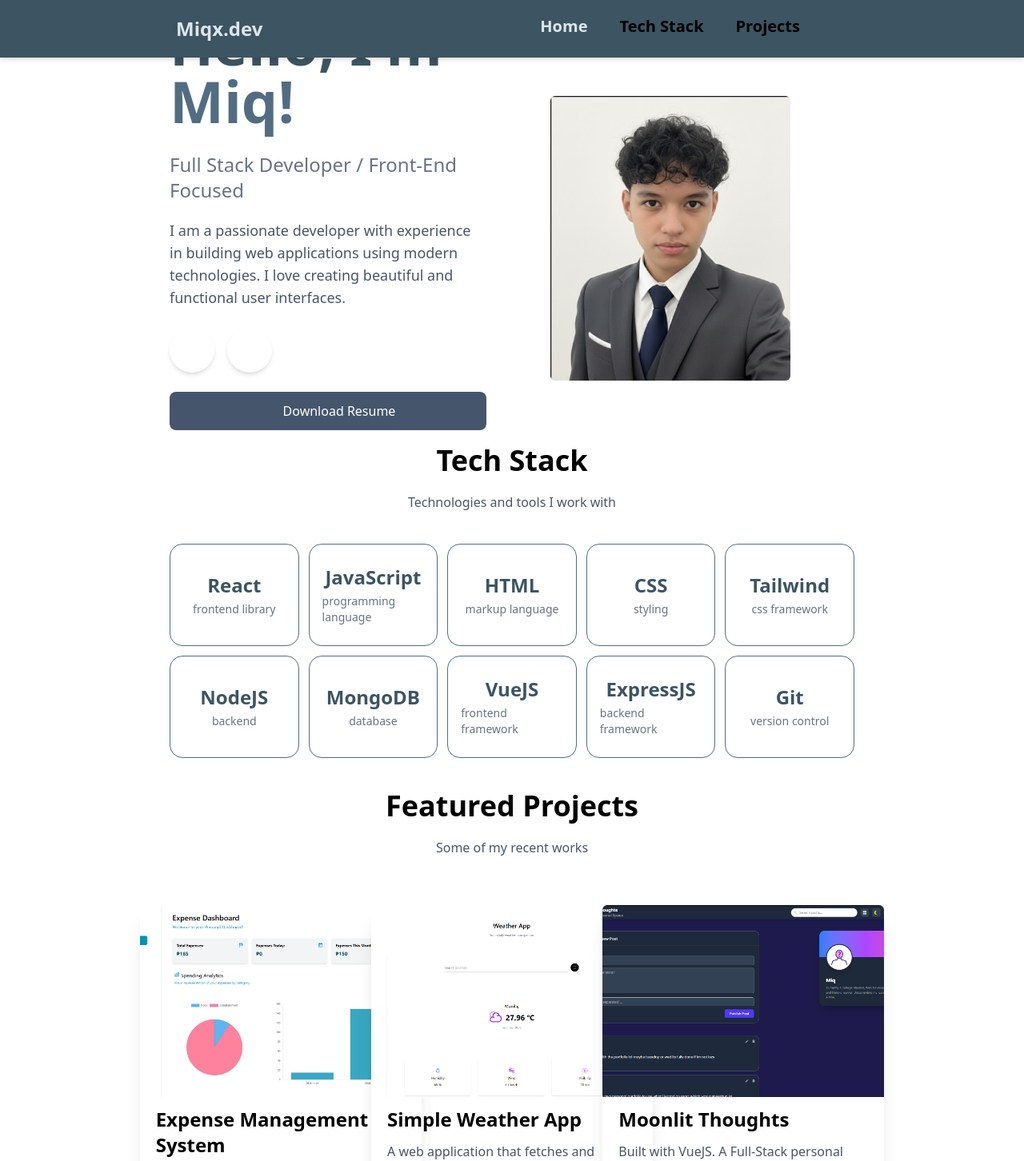
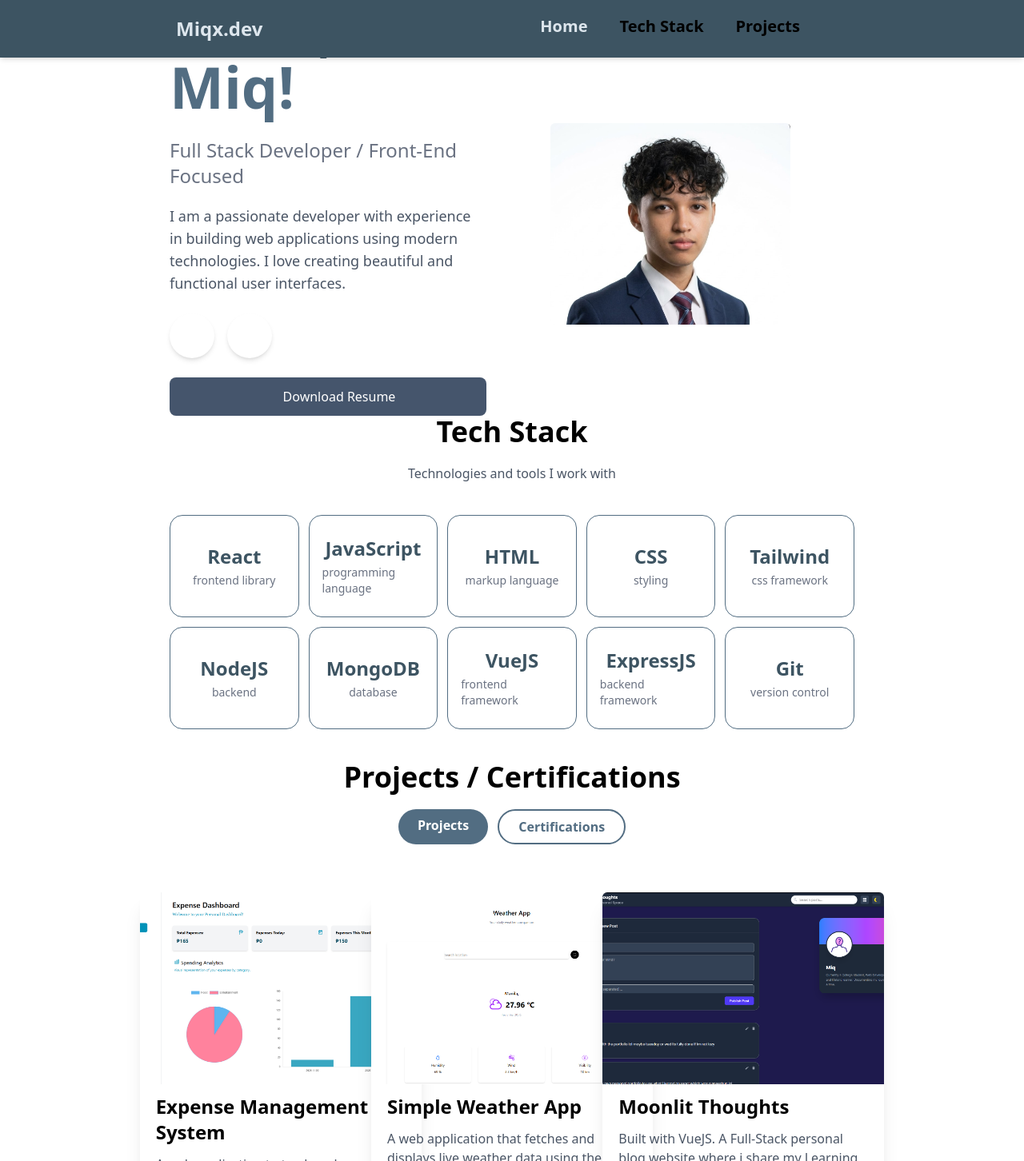
Before and after one commit to Miqu3lla/portfolio, a React (Vite) app: page / in a window 1280 px wide. Shown: the top 1452 px of the page at 80% size. Built offline with nearby package versions, Linux system fonts and the light colour scheme; some icons are missing.

Commit message:
add certification page

```diff
--- /dev/null
+++ b/src/components/certifications.jsx
@@ -0,0 +1,29 @@
+
+
+function CertificationCard({ image, title, description, link }) {
+    return (
+        <div className='flex flex-col items-center bg-secondary-dark rounded-2xl p-6 shadow-lg w-72'>
+            <img src={image} alt={title} className='w-full h-40 object-cover rounded-xl mb-4' />
+            <h2 className='text-xl font-bold text-primary-light mb-2 text-center'>{title}</h2>
+            <p className='text-sm text-gray-400 text-center mb-4'>{description}</p>
+            <a
+                href={link}
+                target='_blank'
+                rel='noopener noreferrer'
+                className='px-4 py-2 bg-accent text-white rounded-lg hover:opacity-80 transition'
+            >
+                View Certificate
+            </a>
+        </div>
+    );
+}
+
+export default function Certifications() {
+    return (
+        <div className='min-h-screen flex items-center justify-center bg-primary-dark text-primary-light'>
+            <h1 className='text-4xl font-bold'>Certifications Page - Coming Soon!</h1>
+        </div>
+    );
+}
+
+export { CertificationCard };
--- a/src/pages/Home.jsx
+++ b/src/pages/Home.jsx
@@ -3,6 +3,7 @@ import { Icon } from '@iconify/react'
 import StackCard from '../components/StackCard.jsx'
 import Projects from '../components/Projects.jsx'
 import AnimatedSection from '../components/AnimatedSection.jsx'
+import Certification from '../components/certifications.jsx'
 
 
 
@@ -56,12 +57,24 @@ const projects = [
     }
 ]
 
+const certifications = [
+    {
+        image: 'a',
+        title: 'Udemy Full Stack Developer course - Angela Yu',
+        description: 'a',
+        link: 'a'
+
+    }
+]
+
+
 /**
  * Home Component
  * Main page containing Hero, Tech Stack, and Projects sections
  */
 export default function Home() {
 
+const [title, setTitle] = useState('Projects');
 
     return (
         <main className=''>
@@ -91,7 +104,7 @@ export default function Home() {
             </AnimatedSection>
             {/* Rotating profile image */}
             <AnimatedSection animation="fadeLeft" delay={200} className='flex justify-center'>
-                <img src={'/me.png'} alt="Profile Picture" className='h-auto min-w-[300px] w-full  max-w-xl m-20 mt-30 rounded-md'/>
+                <img src={'/myself.png'} alt="Profile Picture" className='h-auto min-w-[300px] w-full  max-w-xl m-20 mt-30 rounded-md'/>
             </AnimatedSection>
         </section>
 
@@ -117,15 +130,22 @@ export default function Home() {
         <section id = 'projects' className = 'mb-20 scroll-mt-28'>
             <AnimatedSection animation="fadeUp">
                 <div>
-                <h1 className = 'text-center text-2xl sm:text-3xl lg:text-4xl font-bold'>Featured Projects</h1>
-                <p className='text-center text-gray-600 mt-3 sm:mt-5 text-sm sm:text-base'>Some of my recent works</p>
+                <h1 className = 'text-center text-2xl sm:text-3xl lg:text-4xl font-bold'>Projects / Certifications</h1>
+                <div className='flex justify-center gap-3 mt-5'>
+                    <p onClick={() => setTitle('Projects')} className={`px-6 py-2 rounded-full font-semibold cursor-pointer transition-colors ${title === 'Projects' ? 'bg-primary text-white' : 'border-2 border-primary text-primary hover:bg-primary-light'}`}>Projects</p>
+                    <p onClick={() => setTitle('Certifications')} className={`px-6 py-2 rounded-full font-semibold cursor-pointer transition-colors ${title === 'Certifications' ? 'bg-primary text-white' : 'border-2 border-primary text-primary hover:bg-primary-light'}`}>Certifications</p>
+                </div>
                 </div>
             </AnimatedSection>
             {/* Map through projects array and render Projects card for each */}
             <div className = 'mt-6 sm:mt-10 grid grid-cols-1 md:grid-cols-2 xl:grid-cols-3 gap-3 justify-items-center'>
-                {projects.map((project, index) => (
+                { title === 'Projects' ? projects.map((project, index) => (
                     <AnimatedSection key={project.title} animation="fadeUp" delay={index * 150}>
                         <Projects title={project.title} description={project.description} image={project.image} liveDemoLink={project.liveDemoLink} githubLink={project.githubLink} stack={project.stack} />
+                    </AnimatedSection>
+                )) : certifications.map((cert, index) => (
+                    <AnimatedSection key={cert.title} animation="fadeUp" delay={index * 150}>
+                        <Certification title={cert.title} description={cert.description} image={cert.image} link={cert.link} />
                     </AnimatedSection>
                 ))}
             </div>
```
Also changed, not shown: public/me.png (deleted), public/myself.png (added).
